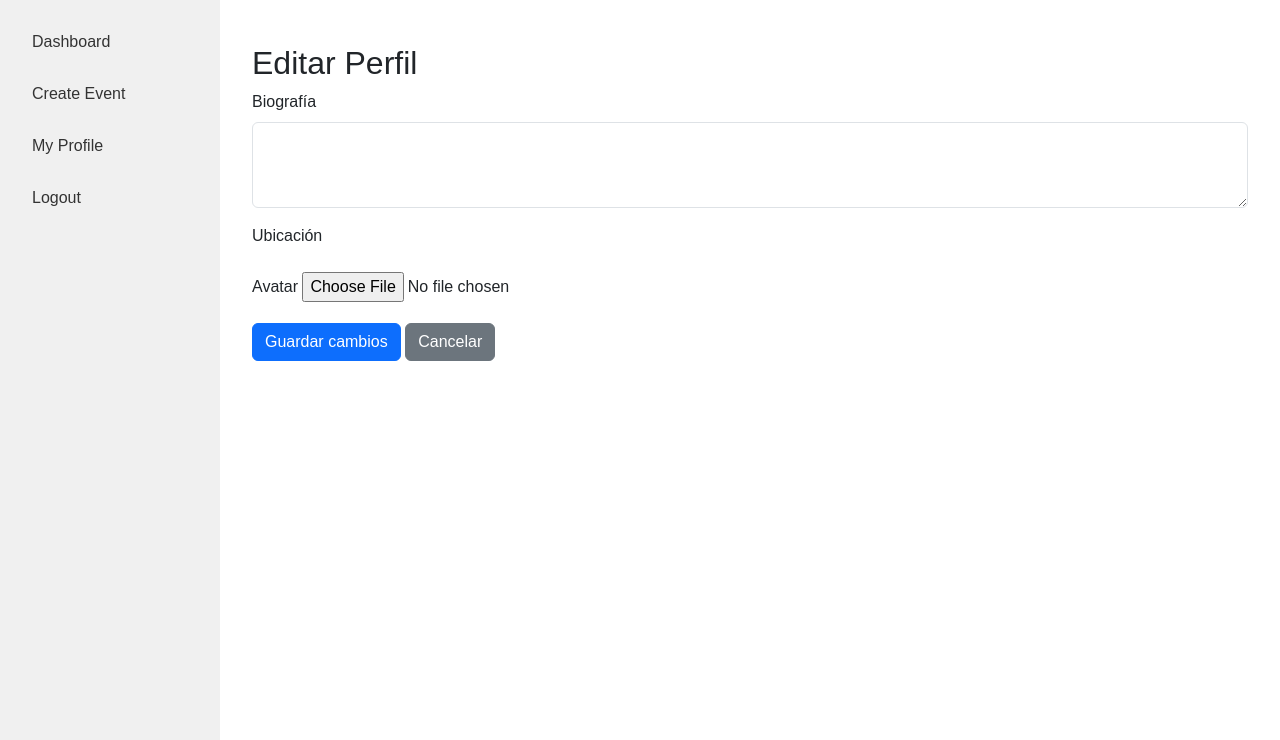
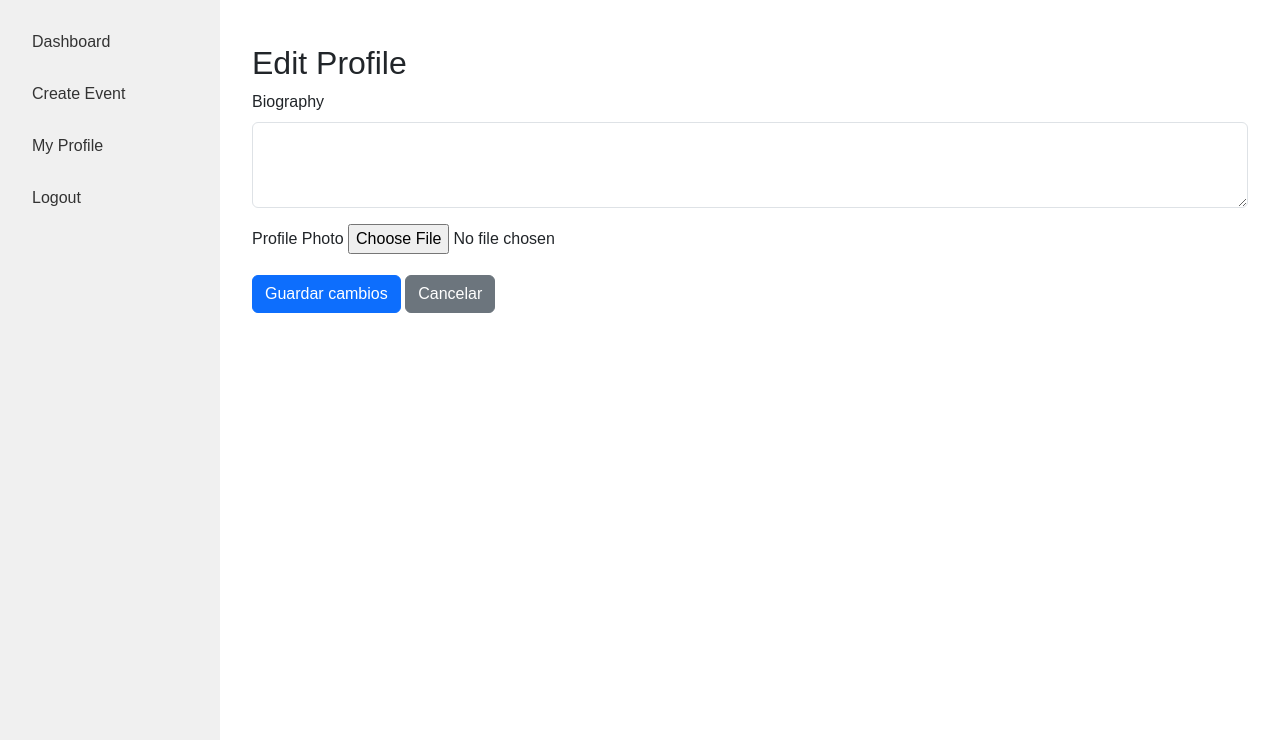
Before and after one commit to matias-martinez-moreno/SphereLink, a Django app: template profiles/templates/profiles/edit_profile.html in a window 1280 px wide. Shown: the part 60-800 px from the top of the page. Run offline with Django 5.2, Linux system fonts and the light colour scheme; the template is opened without the code that fills it: values that come from a table or form of the project are taken from there, others are empty.

Commit message:
My profile first update

```diff
--- a/profiles/forms.py
+++ b/profiles/forms.py
@@ -4,7 +4,7 @@ from .models import Profile
 class ProfileForm(forms.ModelForm):
     class Meta:
         model = Profile
-        fields = ['bio', 'avatar']
+        fields = ['bio', 'photo']
         widgets = {
             'bio': forms.Textarea(attrs={'class': 'form-control', 'rows': 3}),
         }
--- a/profiles/models.py
+++ b/profiles/models.py
@@ -4,7 +4,7 @@ from django.contrib.auth.models import User
 class Profile(models.Model):
     user = models.OneToOneField(User, on_delete=models.CASCADE)
     bio = models.TextField(blank=True, null=True)
-    avatar = models.ImageField(upload_to='avatars/', blank=True, null=True)
+    photo = models.ImageField(upload_to='profile_photos/', blank=True, null=True)
 
     def __str__(self):
         return f"{self.user.username}'s profile"
--- a/profiles/templates/profiles/edit_profile.html
+++ b/profiles/templates/profiles/edit_profile.html
@@ -2,31 +2,32 @@
 
 {% block content %}
 <div class="container mt-4">
-    <h2>Editar Perfil</h2>
+    <h2>Edit Profile</h2>
     <form method="post" enctype="multipart/form-data">
         {% csrf_token %}
         {{ form.non_field_errors }}
 
         <div class="mb-3">
-            <label for="{{ form.bio.id_for_label }}" class="form-label">Biografía</label>
+            <label for="{{ form.bio.id_for_label }}" class="form-label">Biography</label>
             {{ form.bio }}
             {{ form.bio.errors }}
         </div>
 
-        <div class="mb-3">
-            <label for="{{ form.location.id_for_label }}" class="form-label">Ubicación</label>
+        <!-- <div class="mb-3">
+            <label for="{{ form.location.id_for_label }}" class="form-label">Ubication</label>
             {{ form.location }}
             {{ form.location.errors }}
-        </div>
+        </div> -->
 
         <div class="mb-3">
-            <label for="{{ form.avatar.id_for_label }}" class="form-label">Avatar</label>
-            {{ form.avatar }}
-            {{ form.avatar.errors }}
+            <label for="{{ form.Photo.id_for_label }}" class="form-label">Profile Photo</label>
+            {{ form.photo }}
+            {{ form.photo.errors }}
         </div>
 
         <button type="submit" class="btn btn-primary">Guardar cambios</button>
-        <a href="{% url 'my_profile' %}" class="btn btn-secondary">Cancelar</a>
+        <button type="button" class="btn btn-secondary" onclick="window.history.back()">Cancelar</button>
+
     </form>
 </div>
 {% endblock %}
```
Also changed, not shown: profiles/templates/profiles/my_profile.html (+9 -7 lines), profiles/views.py (+19 -6 lines).
